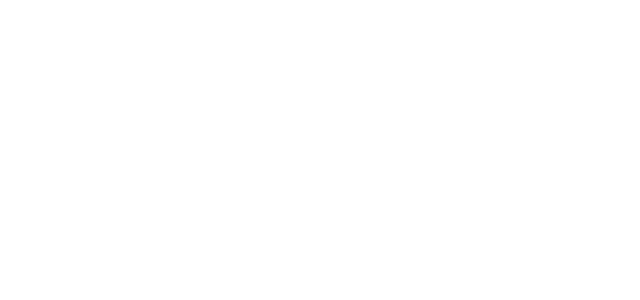
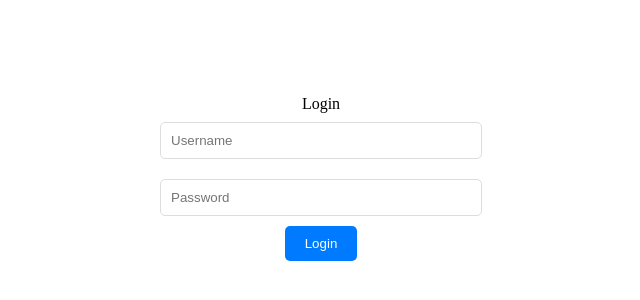
Before and after one commit to KyzAlexander/Forum, a React (Create React App) app: page /login in a window 1280 px wide. Before the commit this address had no page. Shown: the part 222-522 px from the top of the page, without its empty margins (319-959 px from the left). Built offline with nearby package versions, Linux system fonts and the light colour scheme.

Commit message:
add Authentication

```diff
--- a/src/App.tsx
+++ b/src/App.tsx
@@ -3,6 +3,9 @@
 import PostDetail from './components/PostDetail/PostDetail';
 
 import './styles/_App.scss';
+import LoginPage from './pages/LoginPage/LoginPage';
+import ProtectedRoute from './components/ProtectedRoute';
+import AdminDashboard from './components/AdminDashboard';
 
 
 function App() {
@@ -11,7 +14,25 @@
       <Router>
         <Routes>
 
-          {/* <Route path="/" element={<AdminPage />} /> */}
+
+          <Route path="/login" element={<LoginPage />} />
+
+          <Route
+            path="/"
+            element={
+              <ProtectedRoute allowedRoles={['user', 'admin']}>
+                <UserPostsPage />
+              </ProtectedRoute>
+            }
+          />
+          <Route
+            path="/admin-dashboard"
+            element={
+              <ProtectedRoute allowedRoles={['admin']}>
+                <AdminDashboard />
+              </ProtectedRoute>
+            }
+          />
 
           <Route path="/" element={<UserPostsPage />} />
           <Route path="/post/:postId" element={<PostDetail />} />
--- /dev/null
+++ b/src/components/AdminDashboard.tsx
@@ -0,0 +1,25 @@
+import React from 'react';
+import { useSelector } from 'react-redux';
+import { RootState } from '../redux/store';
+import { Link } from 'react-router-dom';
+
+const AdminDashboard: React.FC = () => {
+  const users = useSelector((state: RootState) => state.users.users);
+
+  return (
+    <div className="admin-dashboard">
+      <h1>Admin Dashboard</h1>
+      <h2>Manage Users</h2>
+      <Link to={"/"}>Главная для юзеров</Link>
+      <ul>
+        {users.map((user) => (
+          <li key={user.id}>
+            {user.name} - {user.email}
+          </li>
+        ))}
+      </ul>
+    </div>
+  );
+};
+
+export default AdminDashboard;
--- /dev/null
+++ b/src/components/ProtectedRoute.tsx
@@ -0,0 +1,21 @@
+import React from 'react';
+import { Navigate } from 'react-router-dom';
+import { useSelector } from 'react-redux';
+import { RootState } from '../redux/store';
+
+interface ProtectedRouteProps {
+  children: React.ReactNode;
+  allowedRoles: ('user' | 'admin')[];
+}
+
+const ProtectedRoute: React.FC<ProtectedRouteProps> = ({ children, allowedRoles }) => {
+  const { isAuthenticated, userRole } = useSelector((state: RootState) => state.auth);
+
+  if (!isAuthenticated || !allowedRoles.includes(userRole!)) {
+    return <Navigate to="/login" />;
+  }
+
+  return <>{children}</>;
+};
+
+export default ProtectedRoute;
--- /dev/null
+++ b/src/pages/LoginPage/LoginPage.tsx
@@ -0,0 +1,47 @@
+import React, { useState } from 'react';
+import { useDispatch } from 'react-redux';
+import { login } from '../../redux/slices/authSlice';
+import { useNavigate } from 'react-router-dom';
+
+import "./index.scss";
+
+const LoginPage: React.FC = () => {
+  const dispatch = useDispatch();
+  const navigate = useNavigate();
+
+  const [username, setUsername] = useState('');
+  const [password, setPassword] = useState('');
+
+  const handleLogin = () => {
+    if (username === 'admin' && password === 'admin') {
+      dispatch(login({ role: 'admin' }));
+      navigate('/admin-dashboard'); // Перенаправляем на админскую страницу
+    } else if (username === 'user' && password === 'user') {
+      dispatch(login({ role: 'user' }));
+      navigate('/'); // Перенаправляем на главную страницу
+    } else {
+      alert('Invalid credentials');
+    }
+  };
+
+  return (
+    <div className="login-page">
+      <h1>Login</h1>
+      <input
+        type="text"
+        placeholder="Username"
+        value={username}
+        onChange={(e) => setUsername(e.target.value)}
+      />
+      <input
+        type="password"
+        placeholder="Password"
+        value={password}
+        onChange={(e) => setPassword(e.target.value)}
+      />
+      <button onClick={handleLogin}>Login</button>
+    </div>
+  );
+};
+
+export default LoginPage;
--- /dev/null
+++ b/src/pages/LoginPage/index.scss
@@ -0,0 +1,28 @@
+.login-page {
+  display: flex;
+  flex-direction: column;
+  align-items: center;
+  justify-content: center;
+  height: 100vh;
+
+  input {
+    margin: 10px 0;
+    padding: 10px;
+    width: 300px;
+    border: 1px solid #ddd;
+    border-radius: 5px;
+  }
+
+  button {
+    padding: 10px 20px;
+    background-color: #007bff;
+    color: #fff;
+    border: none;
+    border-radius: 5px;
+    cursor: pointer;
+
+    &:hover {
+      background-color: #0056b3;
+    }
+  }
+}
--- a/src/pages/UserPostsPage/index.scss
+++ b/src/pages/UserPostsPage/index.scss
@@ -90,3 +90,39 @@
     }
   }
 }
+
+// .loading-spinner {
+//   display: flex;
+//   justify-content: center;
+//   align-items: center;
+//   height: 100vh;
+//   font-size: 1.5rem;
+//   color: #007bff;
+
+//   p {
+//     font-weight: bold;
+//   }
+// }
+
+.loading-spinner {
+  display: flex;
+  justify-content: center;
+  align-items: center;
+  height: 100vh;
+
+  &:before {
+    content: '';
+    width: 50px;
+    height: 50px;
+    border: 5px solid #ddd;
+    border-top-color: #007bff;
+    border-radius: 50%;
+    animation: spin 1s linear infinite;
+  }
+}
+
+@keyframes spin {
+  to {
+    transform: rotate(360deg);
+  }
+}
--- /dev/null
+++ b/src/redux/slices/authSlice.ts
@@ -0,0 +1,30 @@
+import { createSlice, PayloadAction } from "@reduxjs/toolkit";
+
+interface AuthState {
+  isAuthenticated: boolean;
+  userRole: "user" | "admin" | null;
+}
+
+const initialState: AuthState = {
+  isAuthenticated: false,
+  userRole: null,
+};
+
+const authSlice = createSlice({
+  name: "auth",
+  initialState,
+  reducers: {
+    login: (state, action: PayloadAction<{ role: "user" | "admin" }>) => {
+      state.isAuthenticated = true;
+      state.userRole = action.payload.role;
+    },
+    logout: (state) => {
+      state.isAuthenticated = false;
+      state.userRole = null;
+    },
+  },
+});
+
+export const { login, logout } = authSlice.actions;
+
+export default authSlice.reducer;
--- a/src/redux/slices/commentsSlice.ts
+++ b/src/redux/slices/commentsSlice.ts
@@ -9,10 +9,12 @@
 
 interface CommentsState {
   comments: Record<number, Comment[]>;
+  loading: boolean;
 }
 
 const initialState: CommentsState = {
   comments: {},
+  loading: false,
 };
 
 export const fetchCommentsByPostId = createAsyncThunk(
--- a/src/redux/store.ts
+++ b/src/redux/store.ts
@@ -3,6 +3,7 @@
 import usersReducer from "./slices/usersSlice";
 import commentsReducer from "./slices/commentsSlice";
 import adminReducer from "./slices/adminSlice";
+import authReducer from "./slices/authSlice";
 
 export const store = configureStore({
   reducer: {
@@ -10,6 +11,7 @@
     users: usersReducer,
     comments: commentsReducer,
     admin: adminReducer,
+    auth: authReducer,
   },
 });
 
```
Also changed, not shown: src/pages/UserPostsPage/UserPostsPage.tsx (+48 -20 lines).
